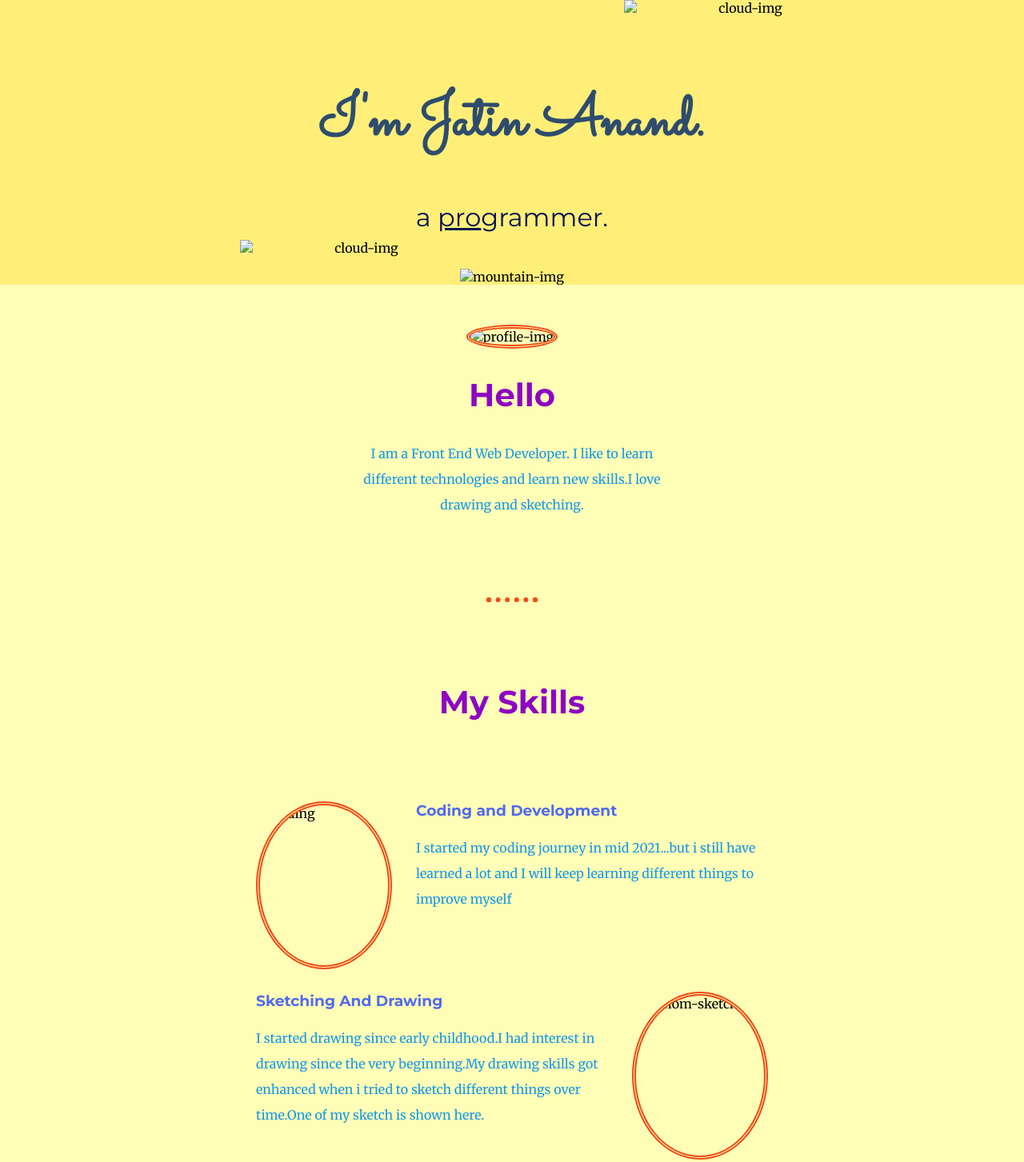
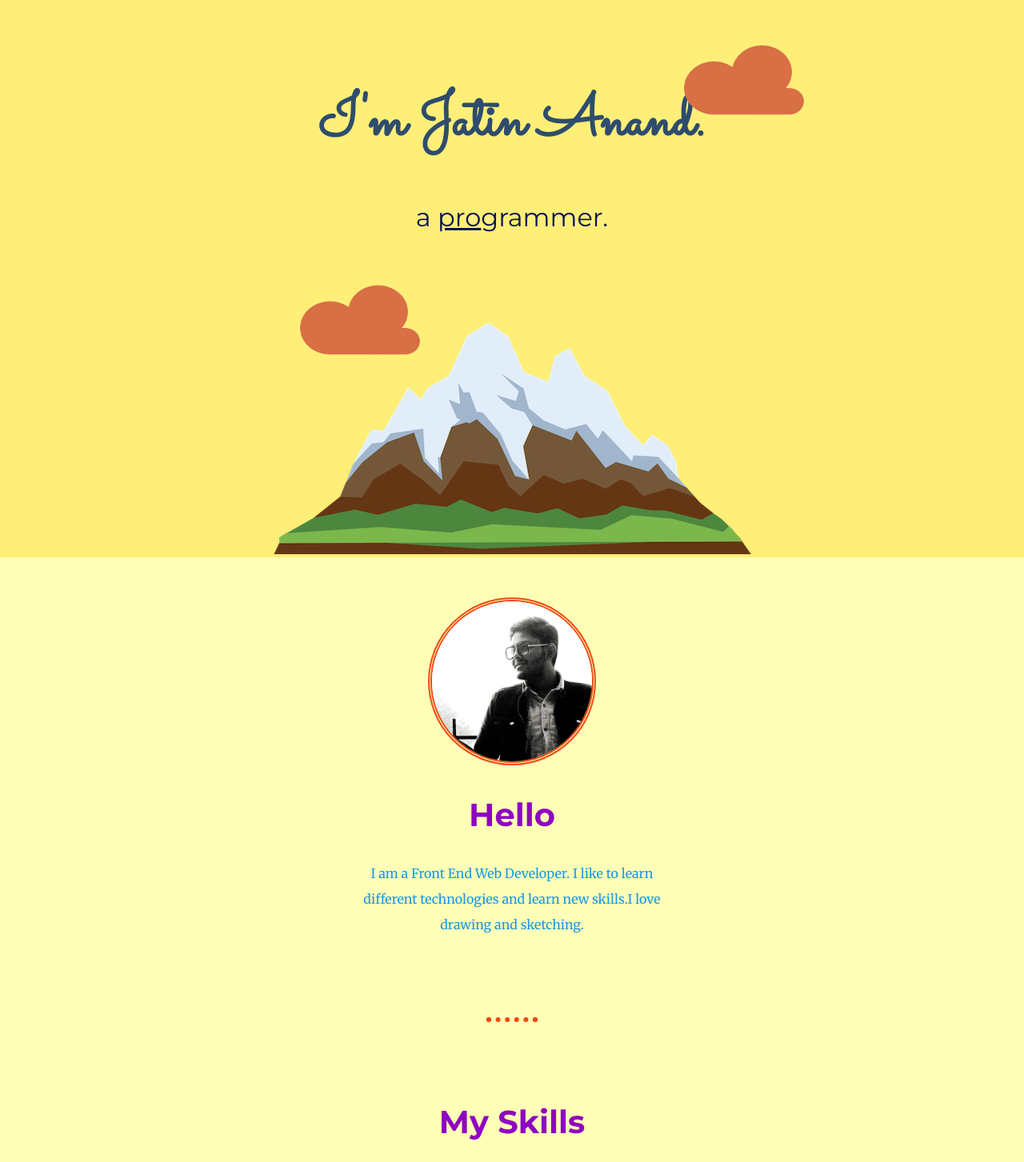
Before and after one commit to JatinAnand01/PORTFOLIO, a plain HTML site: page index.html in a window 1280 px wide. Shown: the top 1453 px of the page at 80% size. Drawn offline with Linux system fonts and the light colour scheme; files that its build step writes are made by us from their sources.

Commit message:
Update index.html

```diff
--- a/index.html
+++ b/index.html
@@ -3,21 +3,21 @@
   <head>
     <meta charset="utf-8">
     <title>jatin anand personal site</title>
-    <link rel="stylesheet" href="css/styles.css">
+    <link rel="stylesheet" href="styles.css">
     <link rel="icon" href="favicon.ico">
     <link href="https://fonts.googleapis.com/css2?family=Merriweather:ital,wght@0,300;0,400;0,700;0,900;1,300;1,400;1,700;1,900&family=Montserrat:ital,wght@0,100;0,200;0,300;0,400;0,500;0,600;0,700;0,800;0,900;1,100;1,200;1,300;1,400;1,500;1,600;1,700;1,800;1,900&family=Sacramento&display=swap" rel="stylesheet">
   </head>
   <body>
     <div class="top-container">
-          <img class="upper-cloud"src="images/cloud.png" alt="cloud-img" />
+          <img class="upper-cloud"src="cloud.png" alt="cloud-img" />
           <h1 class="name">I'm Jatin Anand.</h1>
           <p class="def">a <span class="pro">pro</span>grammer.</p>
-          <img class="bottom-cloud"src="images/cloud.png" alt="cloud-img" />
-          <img class="mountain"src="images/mountain (1).png" alt="mountain-img" />
+          <img class="bottom-cloud"src="cloud.png" alt="cloud-img" />
+          <img class="mountain"src="mountain (1).png" alt="mountain-img" />
     </div>
     <div class="middle-container">
   <div class="profile">
-    <img class="dp"src="images/profile.jpeg" alt="profile-img">
+    <img class="dp"src="profile.jpeg" alt="profile-img">
     <h2>Hello</h2>
     <p class="intro">I am a Front End Web Developer. I like to learn different technologies and learn new skills.I love drawing and sketching.</p>
   </div>
@@ -25,12 +25,12 @@
   <div class="skills">
     <h2>My Skills</h2>
     <div class="skill-row">
-      <img class="coding" src="images/coding.png" alt="coding">
+      <img class="coding" src="coding.png" alt="coding">
       <h3>Coding and Development</h3>
       <p>I started my coding journey in mid 2021...but i still have learned a lot and I will keep learning different things to improve myself</p>
     </div>
     <div class="skill-row">
-      <img class="sketch" src="images/Venom.jpeg" alt="Venom-sketch">
+      <img class="sketch" src="Venom.jpeg" alt="Venom-sketch">
       <h3>Sketching And Drawing</h3>
       <p>I started drawing since early childhood.I had interest in drawing since the very beginning.My drawing skills got enhanced when i tried to sketch different things over time.One of my sketch is shown here. </p>
     </div>
```
